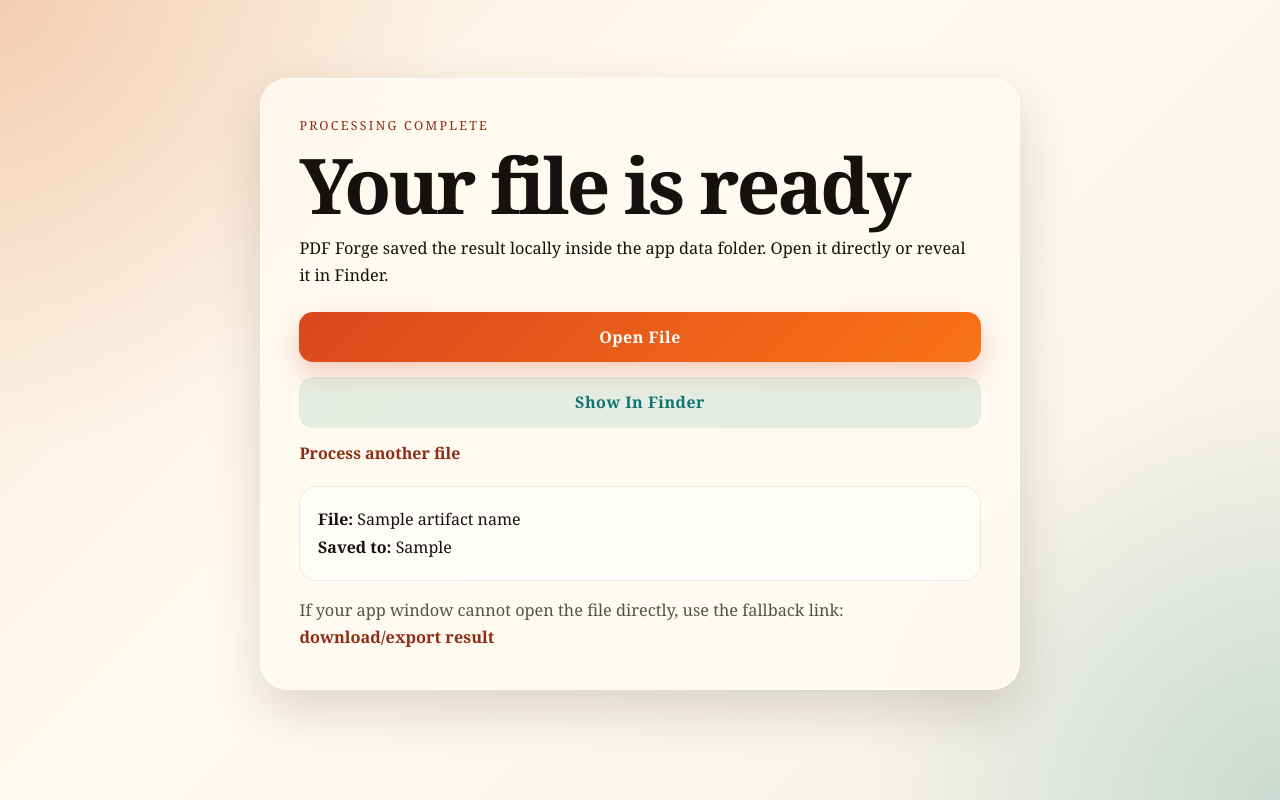
After one commit to aswathraj/pdf-toolkit-web, a Flask app: template templates/result.html in a window 1280 px wide. The commit adds this page. Run offline with Flask 3, Linux system fonts and the light colour scheme; the template is opened without the code that fills it: most values are stand-ins (such as "Sample title", 1, 10 or a date in 2020).

Commit message:
Add macOS desktop app packaging

```diff
--- a/app.py
+++ b/app.py
@@ -7,7 +7,7 @@ import uuid
 import zipfile
 from pathlib import Path
 
-from flask import Flask, flash, redirect, render_template, request, send_file, url_for
+from flask import Flask, abort, flash, redirect, render_template, request, send_file, url_for
 from werkzeug.utils import secure_filename
 
 from services.document_tools import ProcessingError, TOOL_DEFINITIONS, run_tool
@@ -25,6 +25,8 @@ def get_resource_dir() -> Path:
 
 def get_data_dir() -> Path:
     if is_frozen():
+        if sys.platform == "darwin":
+            return Path.home() / "Library" / "Application Support" / "PDF Forge"
         local_appdata = os.environ.get("LOCALAPPDATA")
         if local_appdata:
             return Path(local_appdata) / "PDF Forge"
@@ -47,6 +49,10 @@ app = Flask(
 )
 app.config["SECRET_KEY"] = os.environ.get("FLASK_SECRET_KEY", "pdf-toolkit-dev-secret")
 app.config["MAX_CONTENT_LENGTH"] = None
+
+
+def is_desktop_mode() -> bool:
+    return os.environ.get("PDF_FORGE_DESKTOP") == "1"
 
 
 def cleanup_old_jobs(root: Path, ttl_seconds: int = 60 * 60 * 12) -> None:
@@ -94,6 +100,14 @@ def package_outputs(job_output_dir: Path, result_files: list[Path], tool_key: st
     return archive_path
 
 
+def resolve_job_artifact(job_id: str, filename: str) -> Path:
+    job_output_dir = (OUTPUT_DIR / job_id).resolve()
+    artifact = (job_output_dir / filename).resolve()
+    if not artifact.exists() or artifact.parent != job_output_dir:
+        raise FileNotFoundError
+    return artifact
+
+
 @app.before_request
 def prune_storage() -> None:
     cleanup_old_jobs(UPLOAD_DIR)
@@ -103,6 +117,11 @@ def prune_storage() -> None:
 @app.get("/")
 def index():
     return render_template("index.html", tools=TOOL_DEFINITIONS)
+
+
+@app.context_processor
+def inject_app_mode():
+    return {"desktop_mode": is_desktop_mode()}
 
 
 @app.post("/process/<tool_key>")
@@ -134,6 +153,14 @@ def process(tool_key: str):
             form_data=request.form,
         )
         artifact = package_outputs(job_output_dir, result.files, tool_key)
+        if is_desktop_mode():
+            return render_template(
+                "result.html",
+                artifact_name=artifact.name,
+                artifact_path=str(artifact),
+                artifact_dir=str(artifact.parent),
+                download_url=url_for("download_artifact", job_id=job_id, filename=artifact.name),
+            )
         return send_file(
             artifact,
             as_attachment=True,
@@ -153,6 +180,21 @@ def health():
     return {"status": "ok", "tools": len(TOOL_DEFINITIONS), "data_dir": str(DATA_DIR)}
 
 
+@app.get("/download/<job_id>/<filename>")
+def download_artifact(job_id: str, filename: str):
+    try:
+        artifact = resolve_job_artifact(job_id, filename)
+    except FileNotFoundError:
+        abort(404)
+
+    return send_file(
+        artifact,
+        as_attachment=True,
+        download_name=artifact.name,
+        mimetype="application/octet-stream",
+    )
+
+
 def run_development_server() -> None:
     host = os.environ.get("HOST", "0.0.0.0")
     port = int(os.environ.get("PORT", "5000"))
--- a/requirements.txt
+++ b/requirements.txt
@@ -6,3 +6,4 @@ python-docx>=1.1,<2.0
 openpyxl>=3.1,<4.0
 reportlab>=4.0,<5.0
 pytesseract>=0.3,<0.4
+pywebview>=5.0,<6.0
--- a/services/document_tools.py
+++ b/services/document_tools.py
@@ -563,6 +563,12 @@ def ensure_tesseract() -> None:
             str(runtime_root / "tesseract.exe"),
         ]
     )
+    candidates.extend(
+        [
+            "/opt/homebrew/bin/tesseract",
+            "/usr/local/bin/tesseract",
+        ]
+    )
 
     for candidate in candidates:
         if candidate and Path(candidate).exists():
--- a/static/styles.css
+++ b/static/styles.css
@@ -140,6 +140,59 @@ h1 {
   margin-top: 1.5rem;
 }
 
+.result-shell {
+  display: grid;
+  place-items: center;
+  min-height: 100vh;
+}
+
+.result-card {
+  width: min(760px, 100%);
+  padding: 2.4rem;
+  background: rgba(255, 250, 241, 0.88);
+  backdrop-filter: blur(12px);
+  border: 1px solid rgba(255, 255, 255, 0.8);
+  border-radius: 28px;
+  box-shadow: var(--shadow);
+}
+
+.result-actions {
+  display: flex;
+  flex-wrap: wrap;
+  gap: 0.9rem;
+  align-items: center;
+  margin: 1.4rem 0;
+}
+
+.ghost-button {
+  background: rgba(15, 118, 110, 0.1);
+  color: var(--teal);
+  box-shadow: none;
+}
+
+.inline-link {
+  color: var(--accent-deep);
+  font-weight: 700;
+  text-decoration: none;
+}
+
+.inline-link:hover {
+  text-decoration: underline;
+}
+
+.result-meta {
+  padding: 1rem 1.1rem;
+  border-radius: 18px;
+  background: rgba(255, 255, 255, 0.56);
+  border: 1px solid rgba(22, 17, 15, 0.08);
+}
+
+.result-meta p {
+  margin: 0.2rem 0;
+  line-height: 1.6;
+  word-break: break-word;
+}
+
 .tool-card {
   padding: 1.5rem;
 }
--- /dev/null
+++ b/templates/result.html
@@ -0,0 +1,58 @@
+<!doctype html>
+<html lang="en">
+<head>
+  <meta charset="utf-8">
+  <meta name="viewport" content="width=device-width, initial-scale=1">
+  <title>PDF Forge Result</title>
+  <link rel="stylesheet" href="{{ url_for('static', filename='styles.css') }}">
+</head>
+<body>
+  <main class="page-shell result-shell">
+    <section class="result-card">
+      <p class="eyebrow">Processing Complete</p>
+      <h1>Your file is ready</h1>
+      <p class="hero-text">
+        PDF Forge saved the result locally inside the app data folder. Open it directly or reveal it in Finder.
+      </p>
+
+      <div class="result-actions">
+        <button type="button" onclick="openArtifact()">Open File</button>
+        <button type="button" class="ghost-button" onclick="revealArtifact()">Show In Finder</button>
+        <a class="inline-link" href="{{ url_for('index') }}">Process another file</a>
+      </div>
+
+      <div class="result-meta">
+        <p><strong>File:</strong> {{ artifact_name }}</p>
+        <p><strong>Saved to:</strong> {{ artifact_dir }}</p>
+      </div>
+
+      <p class="footnote">
+        If your app window cannot open the file directly, use the fallback link:
+        <a class="inline-link" href="{{ download_url }}">download/export result</a>
+      </p>
+    </section>
+  </main>
+
+  <script>
+    const artifactPath = {{ artifact_path|tojson }};
+    const downloadUrl = {{ download_url|tojson }};
+
+    async function callDesktop(methodName) {
+      const desktopApi = window.pywebview && window.pywebview.api;
+      if (desktopApi && typeof desktopApi[methodName] === 'function') {
+        await desktopApi[methodName](artifactPath);
+        return;
+      }
+      window.location.href = downloadUrl;
+    }
+
+    function openArtifact() {
+      callDesktop('open_path');
+    }
+
+    function revealArtifact() {
+      callDesktop('reveal_path');
+    }
+  </script>
+</body>
+</html>
```
Also changed, not shown: desktop_launcher.py (+84 -52 lines), README.md, 3 other files.
